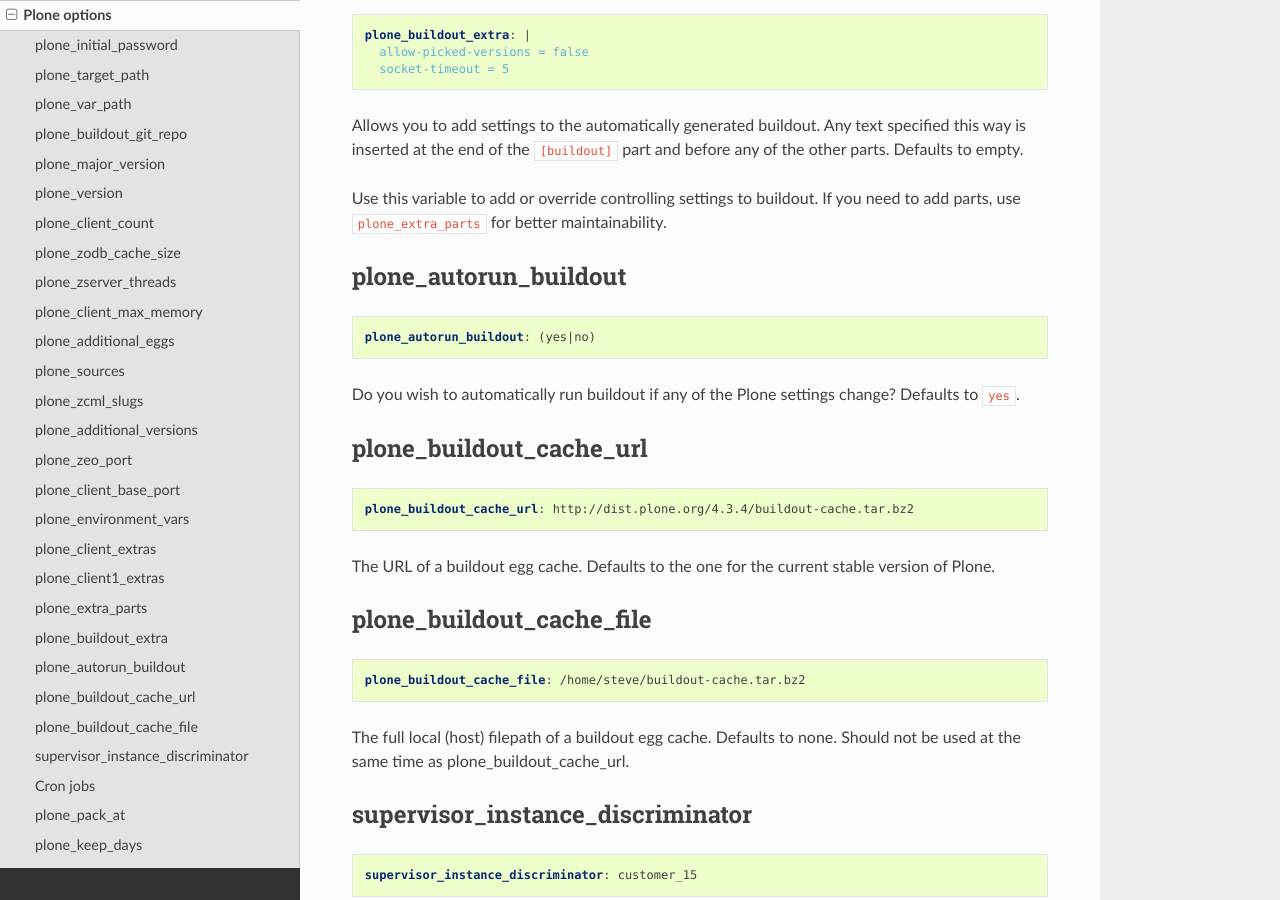
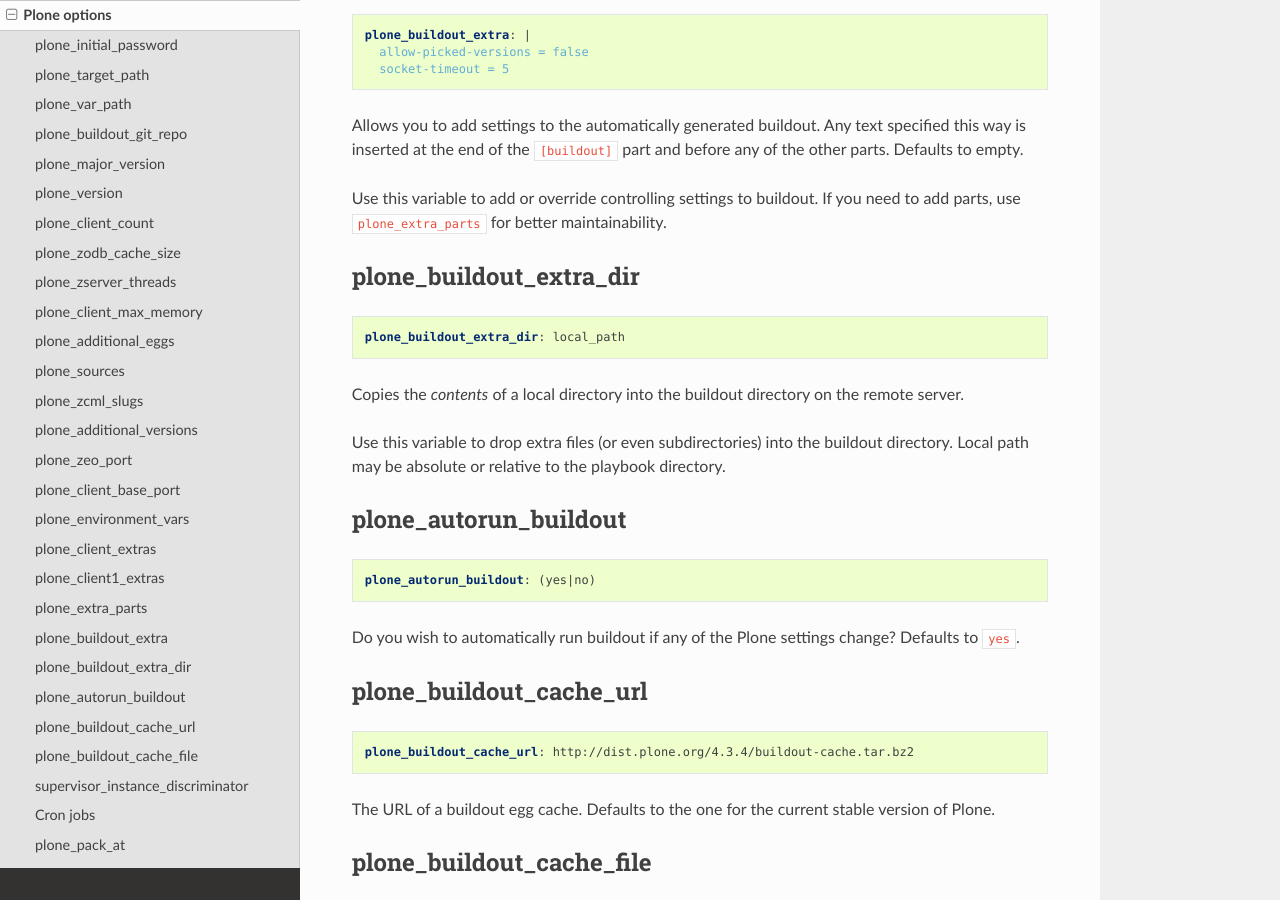
Before and after one commit to plone/ansible-playbook, a Sphinx documentation site: the page built from docs/plone.rst, in a window 1280 px wide and 900 px high, scrolled down 5747 px. Built offline with Sphinx 7.4.7 and the Read the Docs theme 2.0.0, drawn with Linux system fonts in a browser that asks for light colours.

Commit message:
Document plone_buildout_extra_dir

```diff
--- a/HISTORY.txt
+++ b/HISTORY.txt
@@ -1,4 +1,7 @@
 1.2.6 unreleased
+
+- Document plone_buildout_extra_dir (from plone_server).
+  [smcmahon]
 
 - Update to use plone_server role 1.2.6.
   [smcmahon]
--- a/docs/plone.rst
+++ b/docs/plone.rst
@@ -286,6 +286,18 @@ Allows you to add settings to the automatically generated buildout. Any text spe
 Use this variable to add or override controlling settings to buildout. If you need to add parts, use ``plone_extra_parts`` for better maintainability.
 
 
+plone_buildout_extra_dir
+~~~~~~~~~~~~~~~~~~~~~~~~
+
+.. code-block:: yaml
+
+    plone_buildout_extra_dir: local_path
+
+Copies the *contents* of a local directory into the buildout directory on the remote server.
+
+Use this variable to drop extra files (or even subdirectories) into the buildout directory. Local path may be absolute or relative to the playbook directory.
+
+
 plone_autorun_buildout
 ~~~~~~~~~~~~~~~~~~~~~~
 
```
